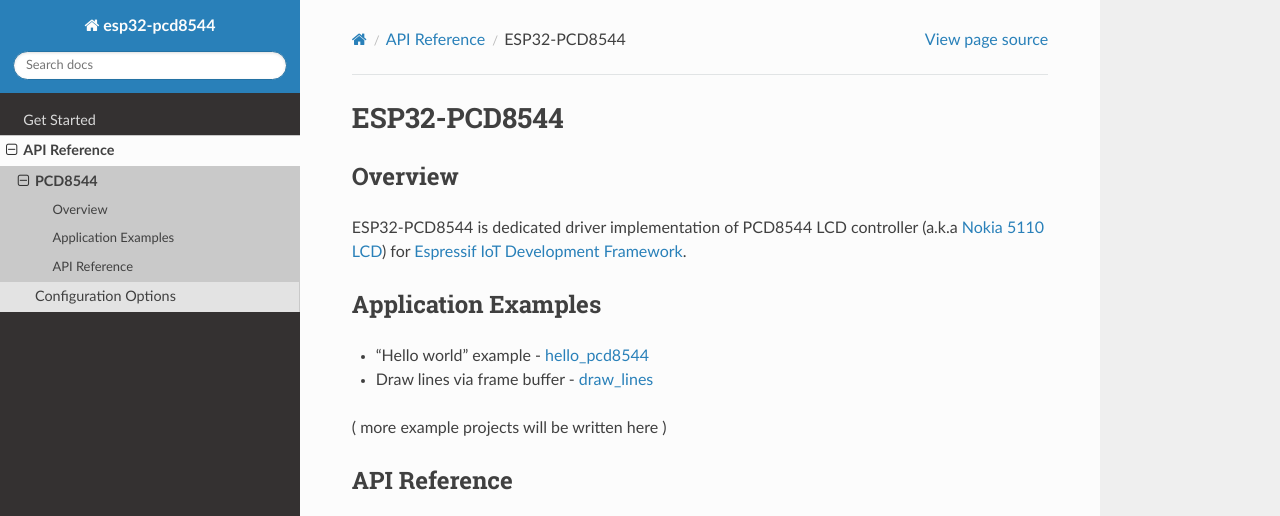
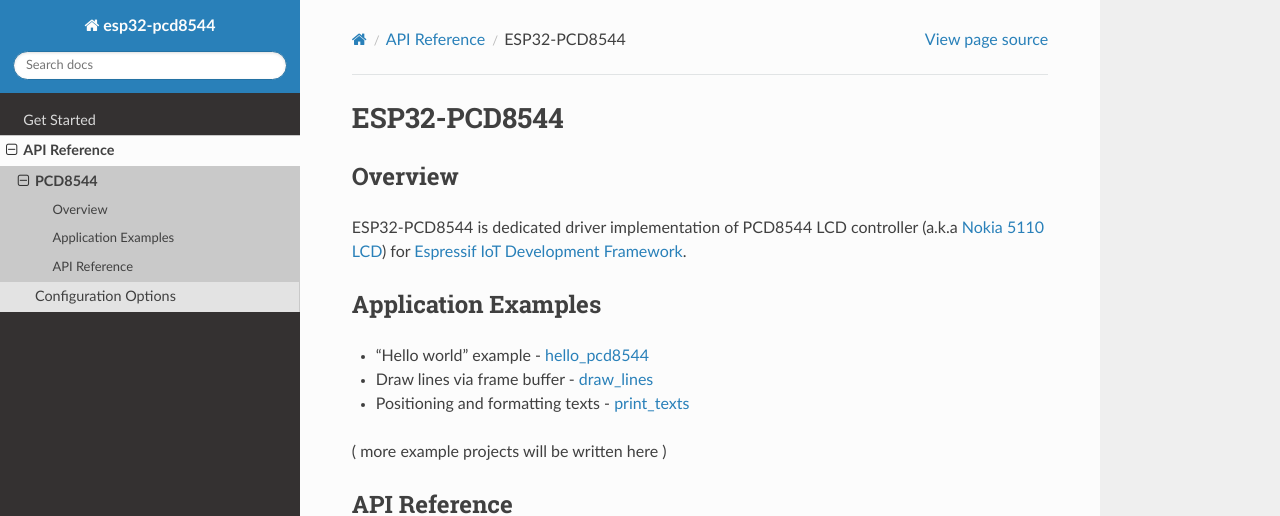
Before and after one commit to yanbe/esp32-pcd8544, a Sphinx documentation site: the page built from docs/api-reference/pcd8544/index.rst, in a window 1280 px wide and 957 px high, cut to the strip 0-516 px from the top of the window. Built offline with Sphinx 7.4.7 and the Read the Docs theme 2.0.0, drawn with Linux system fonts in a browser that asks for light colours.

Commit message:
docs: added link to printing text example

```diff
--- a/docs/api-reference/pcd8544/index.rst
+++ b/docs/api-reference/pcd8544/index.rst
@@ -11,11 +11,11 @@ Application Examples
 
 * "Hello world" example - :example:`hello_pcd8544`
 * Draw lines via frame buffer - :example:`draw_lines`
+* Positioning and formatting texts - :example:`print_texts`
 
 ( more example projects will be written here )
 
 .. See :example:`get-started` directory of ESP32-PCD8544 examples that contains the following applications:
-   * Drawing lines - :example:`lines`
    * Drawing bitmap images - :example:`bitmap`
    * Using contrast control - :example:`contrast`
    * Using power-down mode - :example:`power-down`
```
